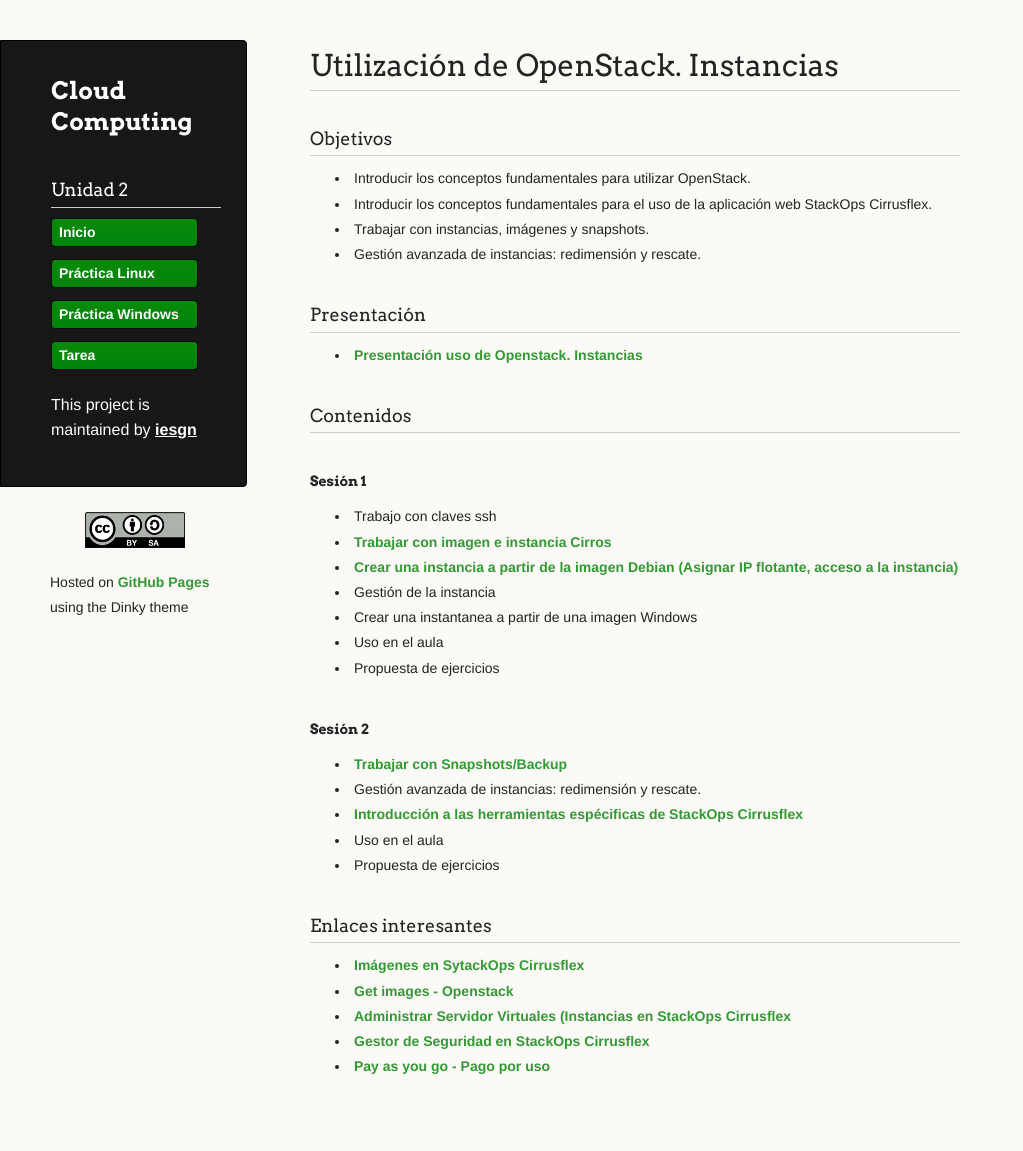
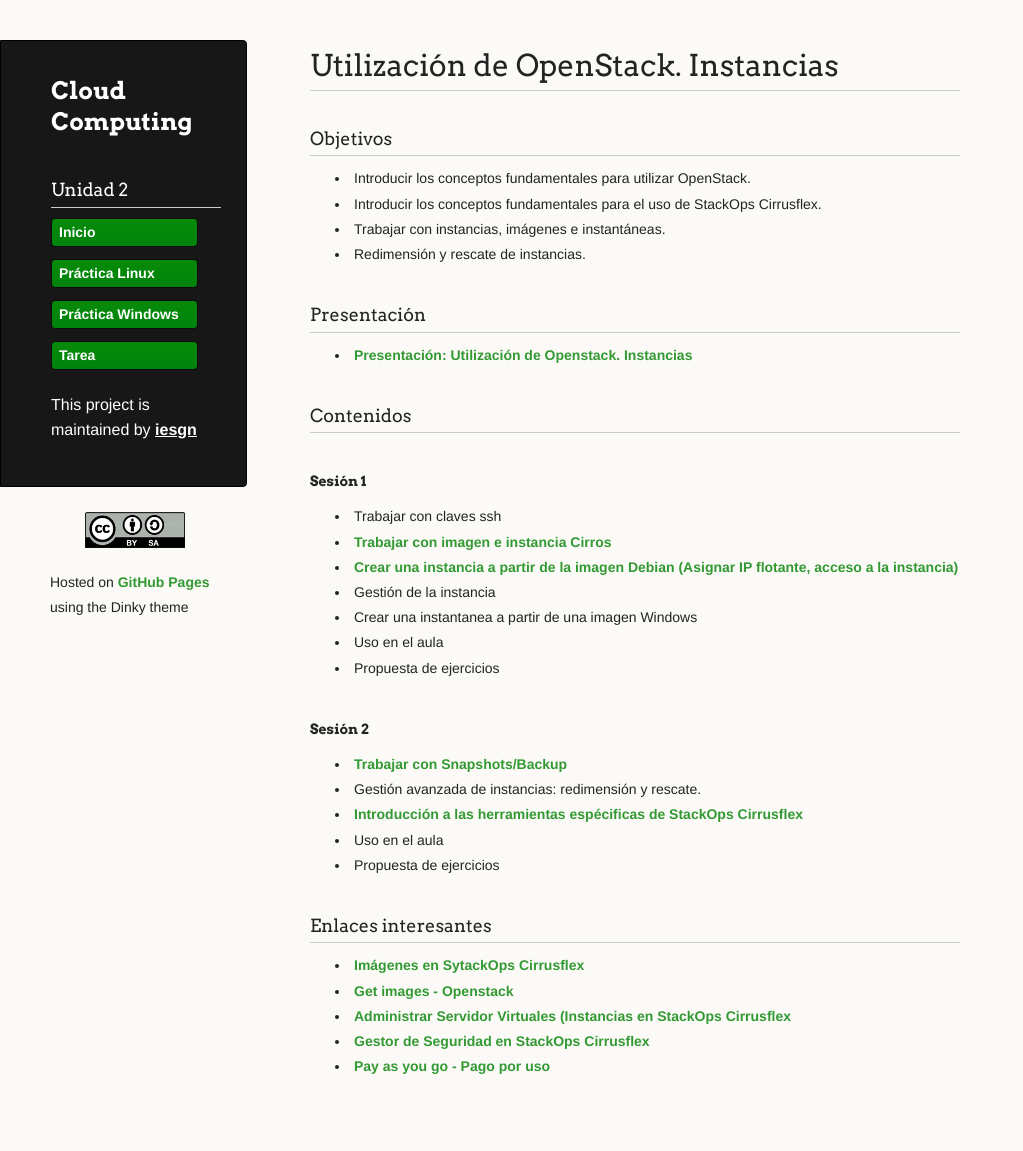
Before and after one commit to iesgn/cloud2, a Jekyll site: the page built from curso/u2/index.md, in a window 1280 px wide. Shown: the whole page, without its empty margins (0-1023 px from the left). Built offline with Jekyll 4.4.1, drawn with Linux system fonts in a browser that asks for light colours.

Commit message:
Modificaciones menores índice U2

```diff
--- a/curso/u2/index.md
+++ b/curso/u2/index.md
@@ -7,19 +7,19 @@ menu:
 ###Objetivos
 
 * Introducir los conceptos fundamentales para utilizar OpenStack.
-* Introducir los conceptos fundamentales para el uso de la aplicación web StackOps Cirrusflex.
-* Trabajar con instancias, imágenes y snapshots.
-* Gestión avanzada de instancias: redimensión y rescate.
+* Introducir los conceptos fundamentales para el uso de StackOps Cirrusflex.
+* Trabajar con instancias, imágenes e instantáneas.
+* Redimensión y rescate de instancias.
 
 ### Presentación
 
-* [Presentación uso de Openstack. Instancias](presentacion)
+* [Presentación: Utilización de Openstack. Instancias](presentacion)
 
 ###Contenidos
 
 #### Sesión 1
 
-* Trabajo con claves ssh
+* Trabajar con claves ssh
 * [Trabajar con imagen e instancia Cirros](demo1)
 * [Crear una instancia a partir de la imagen Debian (Asignar IP flotante, acceso a la instancia)](demo2)
 * Gestión de la instancia
```
